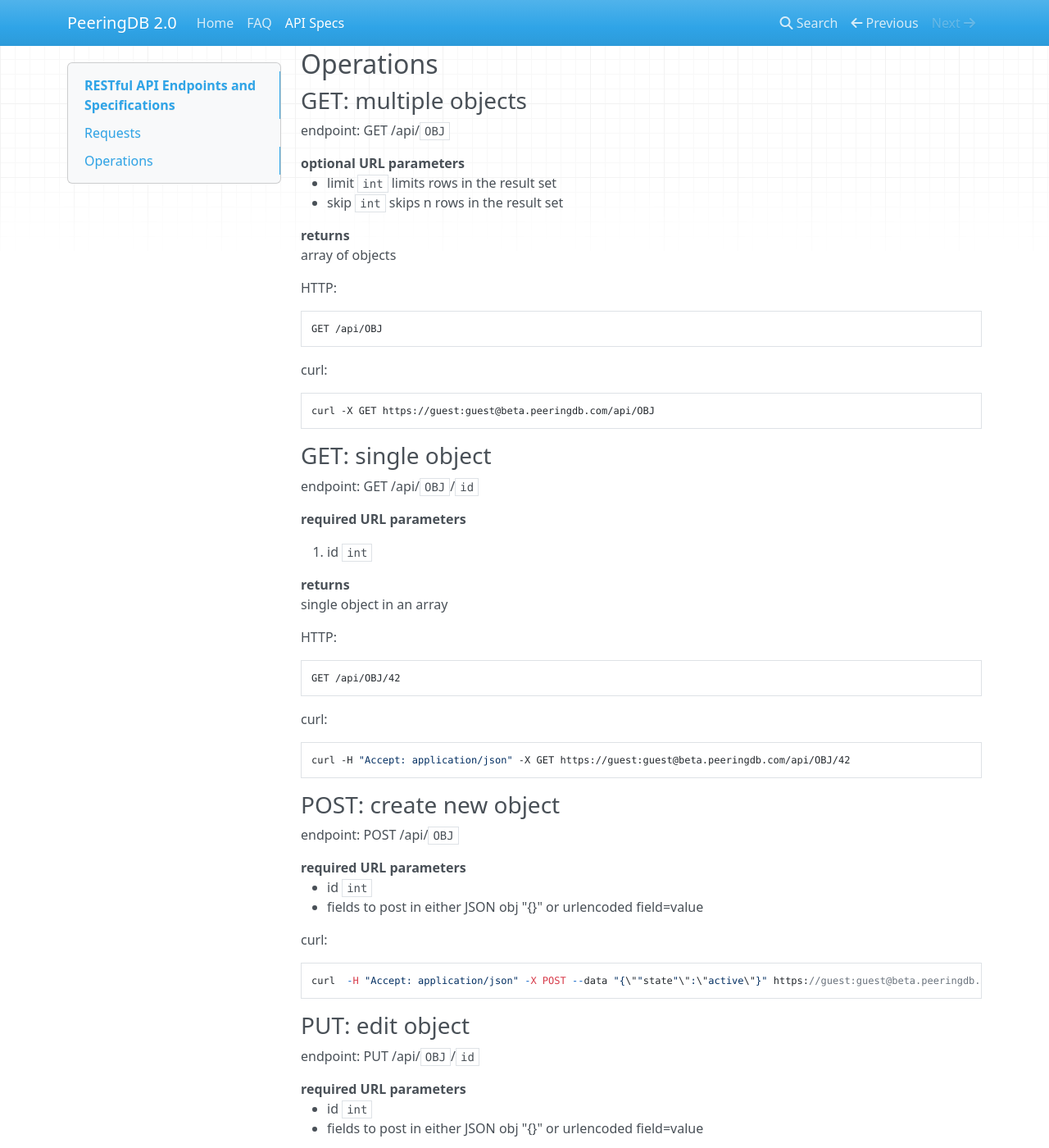
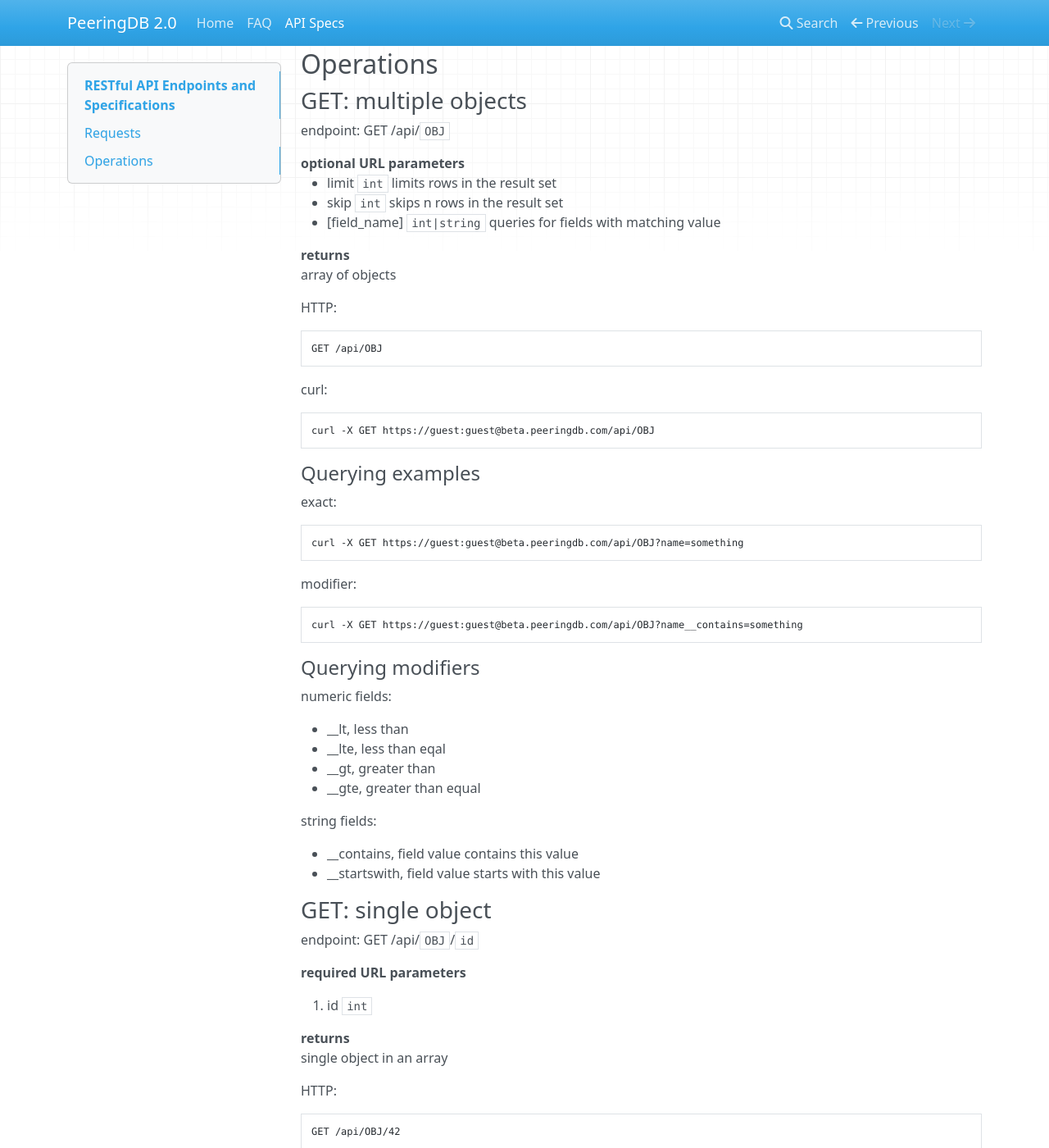
Before and after one commit to peeringdb/docs, an MkDocs documentation site: the page built from docs/api_specs.md, in a window 1280 px wide and 1400 px high, scrolled down 1250 px. Shown: the whole window at 82% size. Built offline with MkDocs 1.6.1, drawn with Linux system fonts in a browser that asks for light colours; nearby versions of some CDN libraries; old or Windows-style settings are respelled for this version of MkDocs.

Commit message:
api_specs: add GET query docs

```diff
--- a/docs/api_specs.md
+++ b/docs/api_specs.md
@@ -63,6 +63,7 @@
 
     - limit `int` limits rows in the result set
     - skip `int` skips n rows in the result set
+    - [field_name] `int|string` queries for fields with matching value
 
 returns
 :   array of objects
@@ -75,6 +76,29 @@
 
     curl -X GET https://guest:guest@beta.peeringdb.com/api/OBJ
 
+#### Querying examples
+
+exact:
+
+    curl -X GET https://guest:guest@beta.peeringdb.com/api/OBJ?name=something
+
+modifier:
+
+    curl -X GET https://guest:guest@beta.peeringdb.com/api/OBJ?name__contains=something
+
+#### Querying modifiers
+
+numeric fields:
+
+- \_\_lt, less than
+- \_\_lte, less than eqal
+- \_\_gt, greater than
+- \_\_gte, greater than equal
+
+string fields:
+
+- \_\_contains, field value contains this value
+- \_\_startswith, field value starts with this value
 
 ### GET: single object
 
```
